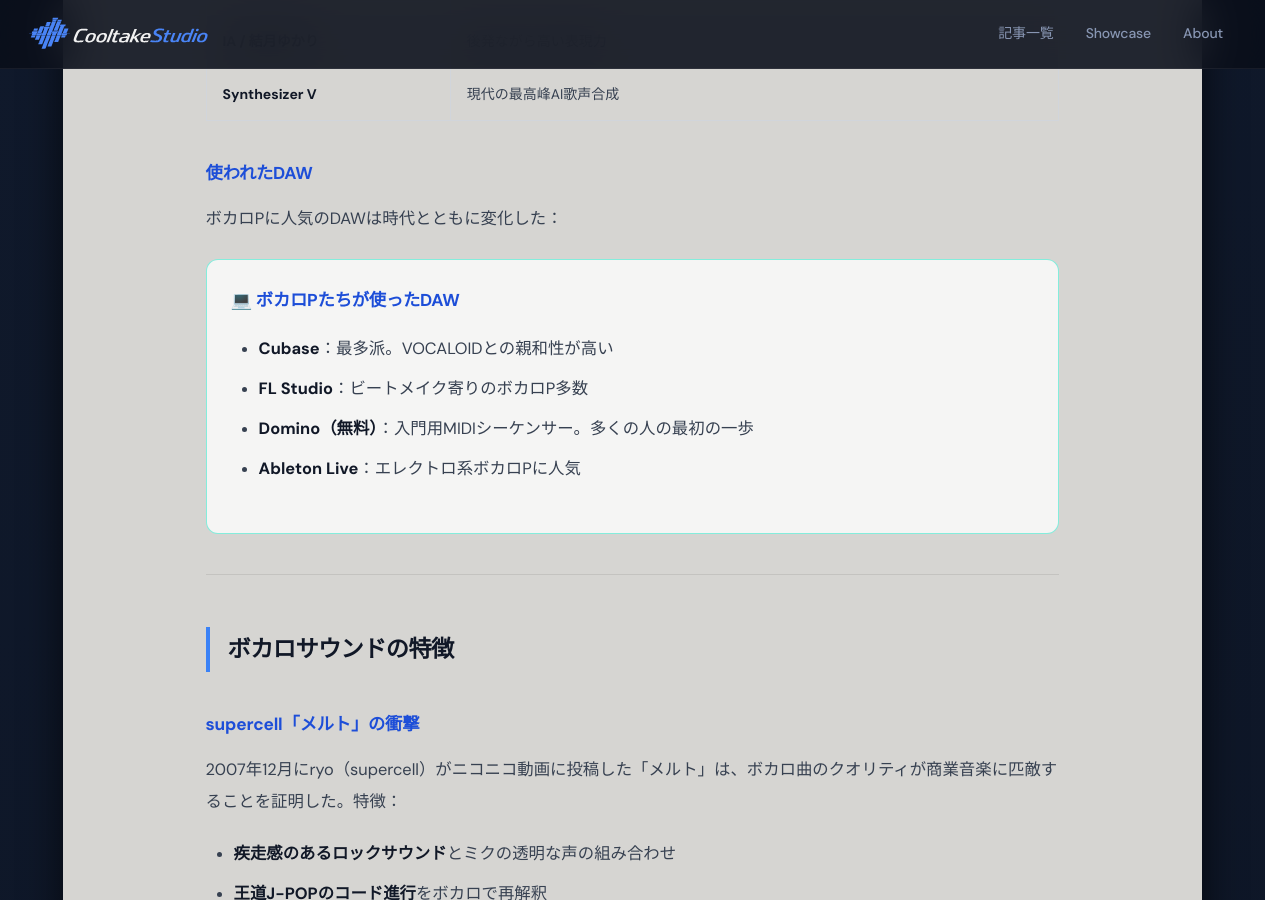
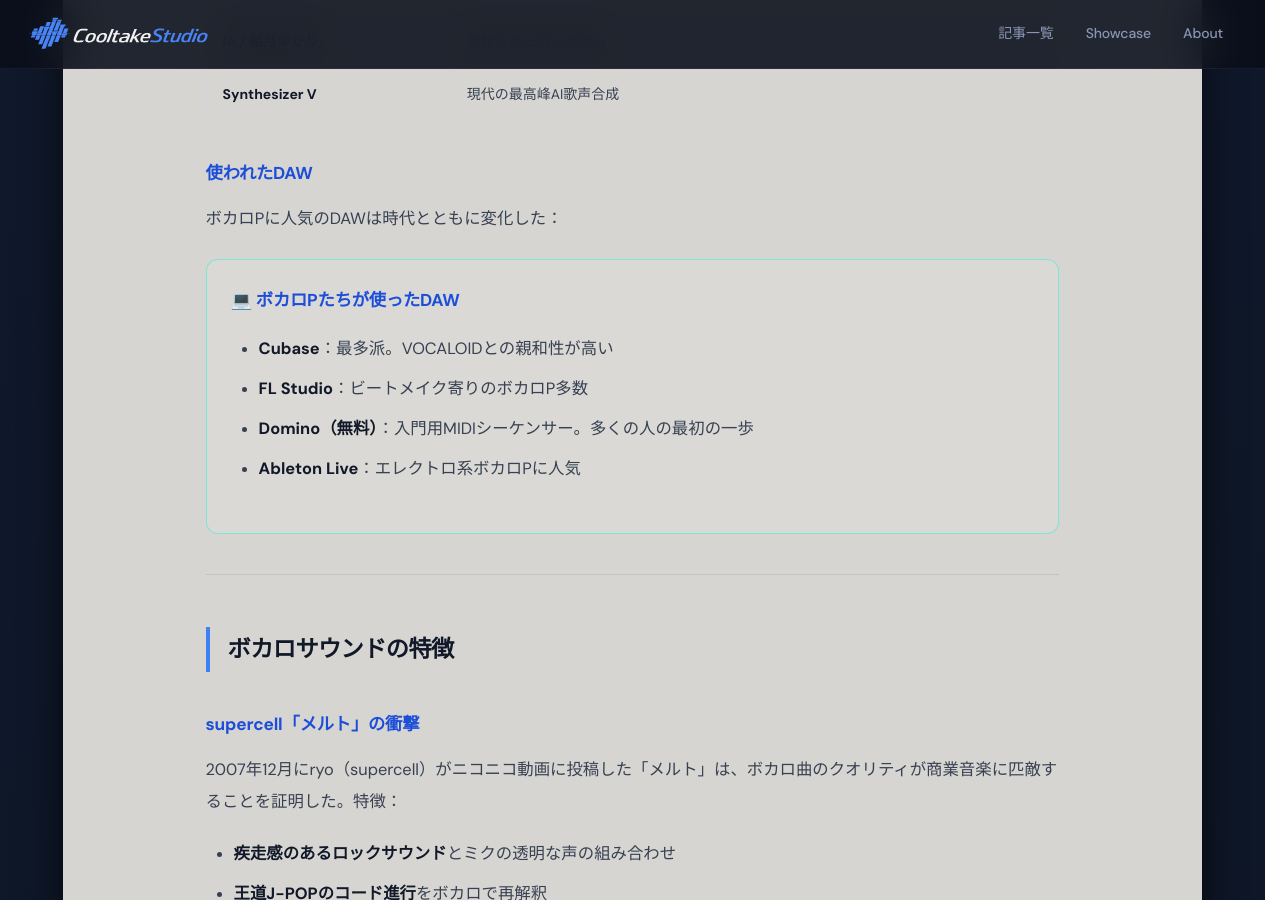
Before and after one commit to cooltake/cooltake-staging, a Jekyll site: the page built from _posts/2026-05-30-japan-music-13-vocaloid-dtm.md, in a window 1280 px wide and 900 px high, scrolled down 1096 px. Built offline with Jekyll 4.4.1, drawn with Linux system fonts in a browser that asks for light colours; some web fonts are replaced.

Commit message:
fix: カラーボックス背景透明度修正（0.75→0.10）全記事

```diff
--- a/_posts/2026-05-30-japan-music-13-vocaloid-dtm.md
+++ b/_posts/2026-05-30-japan-music-13-vocaloid-dtm.md
@@ -32,7 +32,7 @@
 
 ボカロPに人気のDAWは時代とともに変化した：
 
-<div style="background:rgba(255,255,255,0.75);border-radius:12px;padding:1.5rem;margin:1.5rem 0;border:1px solid rgba(94,234,212,0.75);">
+<div style="background:rgba(255,255,255,0.10);border-radius:12px;padding:1.5rem;margin:1.5rem 0;border:1px solid rgba(94,234,212,0.75);">
 <h3 style="color:#5eead4;margin-top:0;">💻 ボカロPたちが使ったDAW</h3>
 <ul style="color:#e2e8f0;">
 <li><strong>Cubase</strong>：最多派。VOCALOIDとの親和性が高い</li>
```
